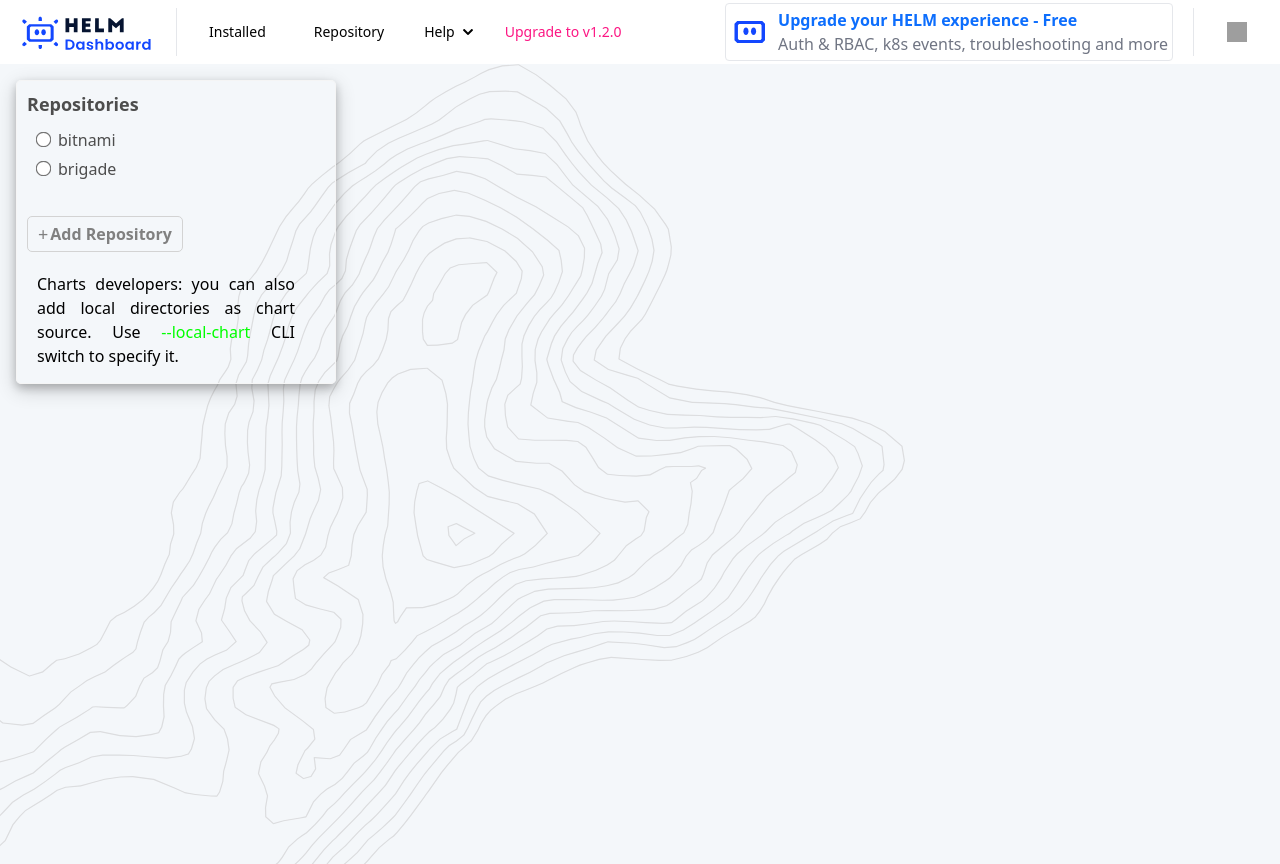
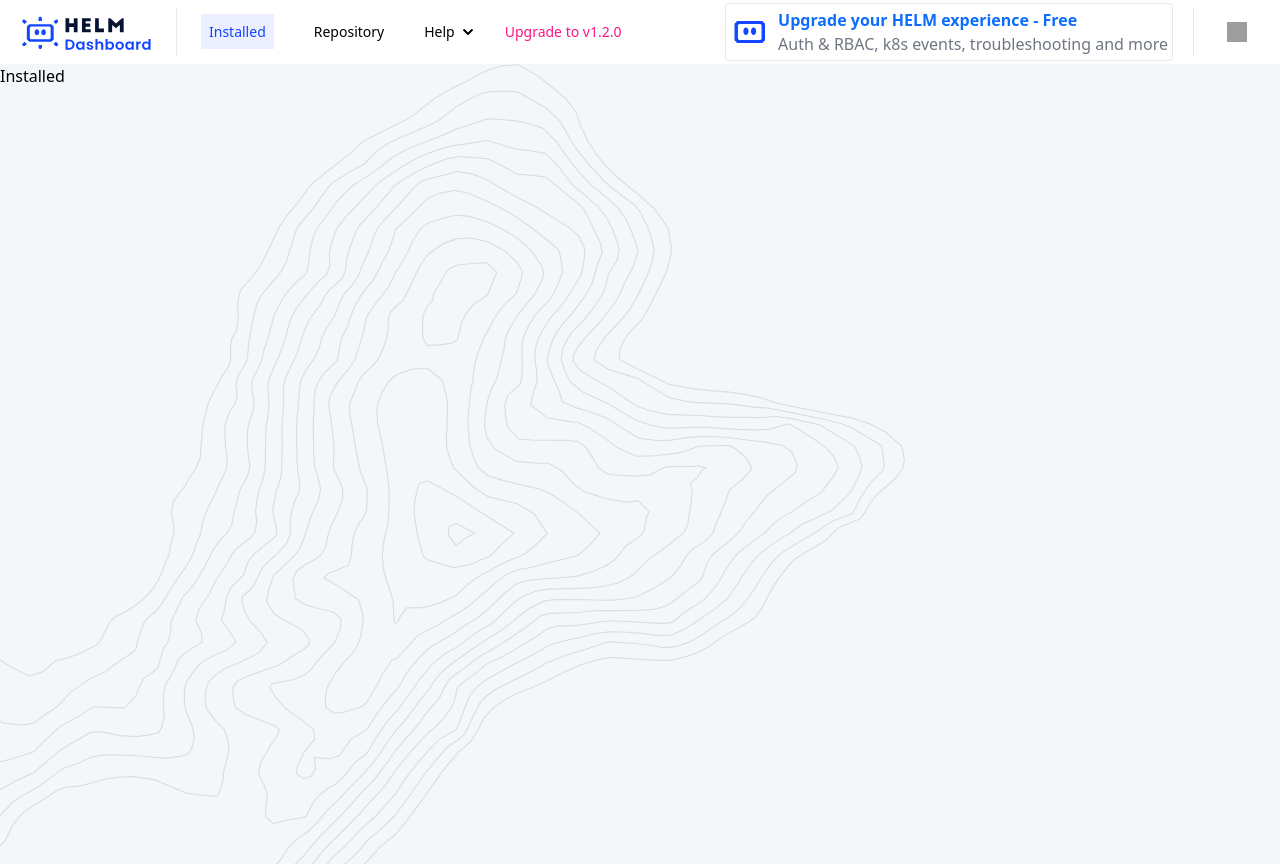
Before and after one commit to komodorio/helm-dashboard, a React (Vite) app in the folder dashboard/: page / in a window 1280 px wide. Built offline with nearby package versions, Linux system fonts and the light colour scheme; grey boxes are pictures that could not be loaded.

Commit message:
Repository Manage

```diff
--- a/dashboard/src/App.tsx
+++ b/dashboard/src/App.tsx
@@ -4,7 +4,7 @@
 import Installed from "./pages/Installed";
 import NotFound from "./pages/NotFound";
 import Repository from "./pages/Repository";
-import Sidebar from "./layout/Sidebar";
+import Sidebar from "./layout/RepositoryManage";
 
 export default function App() {
   return (
@@ -14,8 +14,7 @@
         <div className="bg-body-background h-screen">
           <div className="bg-no-repeat bg-[url('./assets/body-background.svg')] h-screen">
             <Routes>
-              <Route path="/" element={<Sidebar/>}/>
-              <Route path="/installed" element={<Installed />} />
+              <Route path="/" element={<Installed />} />
               <Route path="/repository" element={<Repository />} />
               <Route path="*" element={<NotFound />} />
             </Routes>
--- a/dashboard/src/layout/Header.tsx
+++ b/dashboard/src/layout/Header.tsx
@@ -18,7 +18,7 @@
           <ul className=" flex md:flex-row md:space-x-8 md:mt-0 md:text-sm md:font-medium md:border-0 dark:bg-gray-800 md:dark:bg-gray-900 dark:border-gray-700">
             <li>
               <NavLink
-                to="/Installed"
+                to="/"
                 className={({ isActive }) =>
                   isActive ? "p-2 text-[#1347FF]  bg-[#EBEFFF]" : "p-2"
                 }
--- a/dashboard/src/pages/Repository.tsx
+++ b/dashboard/src/pages/Repository.tsx
@@ -1,8 +1,9 @@
 import React from 'react'
+import RepositoryManage from '../layout/RepositoryManage'
 
 function Repository() {
   return (
-    <div>Repository</div>
+    <div><RepositoryManage/></div>
   )
 }
 
```
Also changed, not shown: dashboard/src/layout/RepositoryManage.tsx (renamed from dashboard/src/layout/Sidebar.tsx).
